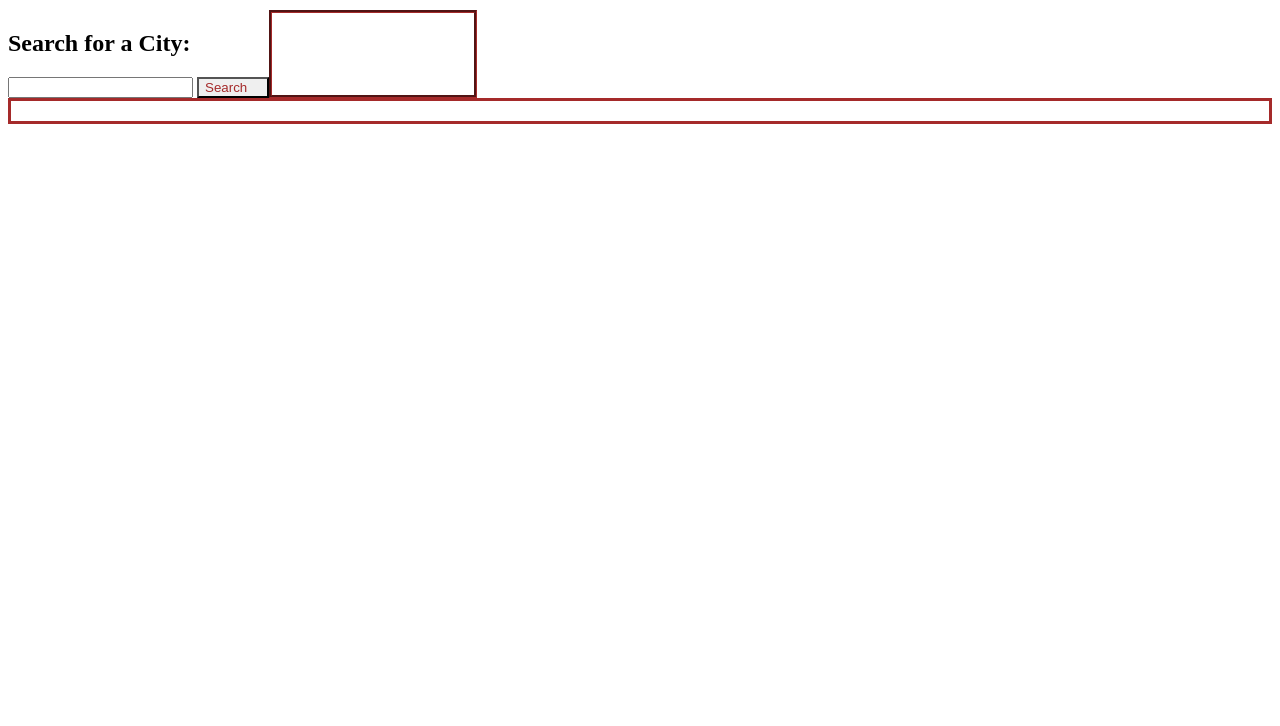
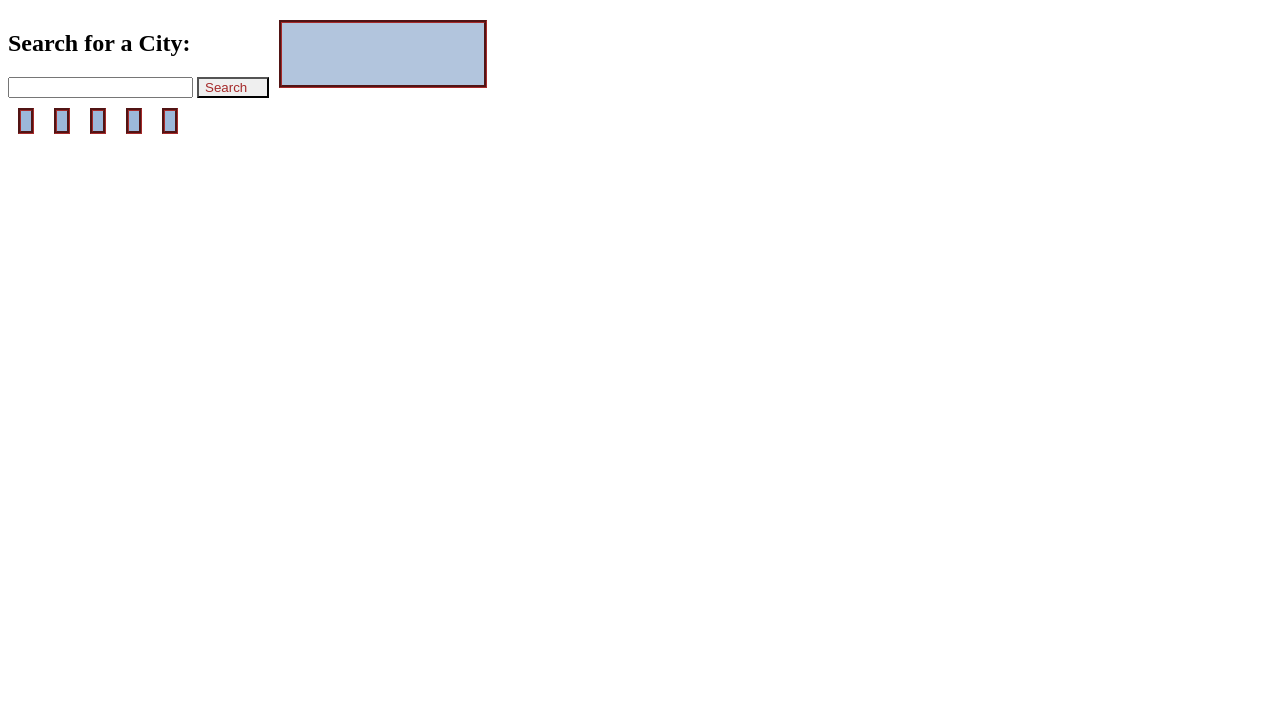
Before and after one commit to Chr1sti4n0/06-Homework, a plain HTML site: page index.html in a window 1280 px wide. Shown: the part 74-800 px from the top of the page. Drawn offline with nearby package versions, Linux system fonts and the light colour scheme.

Commit message:
Added styling for current forecast, 5-day forecast, and list of previous searches.

```diff
--- a/style.css
+++ b/style.css
@@ -1,3 +1,4 @@
+/* Header */
 h1 {
     color: rgb(196, 223, 223);
     background-color: brown;
@@ -6,10 +7,12 @@ h1 {
     font-size: 30px;
 }
 
+/* Search Box */
 .input-box {
     display: inline;
 }
 
+/* Search Button */
 #search-button {
     display: inline-flex;
     color: brown;
@@ -17,38 +20,77 @@ h1 {
     padding-right: 20px;
 }
 
+/* Current Weather Container */
 #todays-container {
     display: inline-flex;
 }
 
 #forecast-container {
     display: flex;
-    border-style: solid;
-    border-color: brown;
+    /* background-color: rgb(223, 182, 182); */
 }
 
 #display-weather {
     border-style: groove;
     border-color: brown;
     padding: 10px 200px 10px 2px;
+    background-color: rgb(178, 197, 221);
+    margin: 10px;
 }
 
+#search-list button {
+    color: rgb(246, 248, 248);
+    height: 30px;
+    width: 300px;
+    background-color: rgb(238, 29, 81);
+    display: block;
+    margin: 2px;
+}
+/* Search list syling */
+/* #search-list.button {
+    display: block;
+    padding: 3px;
+    color: burlywood;
+
+} */
+
+/* 5 day forecast styling */
 #display-forecast1 {
     padding: 10px 5px 10px;
+    border-style: groove;
+    border-color: brown;
+    background-color: rgb(156, 184, 218);
+    margin: 10px;
 }
 
 #display-forecast2 {
     padding: 10px 5px 10px;
+    border-style: groove;
+    border-color: brown;
+    background-color: rgb(156, 184, 218);
+    margin: 10px;
 }
 
 #display-forecast3 {
     padding: 10px 5px 10px;
+    border-style: groove;
+    border-color: brown;
+    background-color: rgb(156, 184, 218);
+    margin: 10px;
 }
 
 #display-forecast4 {
     padding: 10px 5px 10px;
+    border-style: groove;
+    border-color: brown;
+    background-color: rgb(156, 184, 218);
+    margin: 10px;
 }
 
 #display-forecast5 {
     padding: 10px 5px 10px;
+    border-style: groove;
+    border-color: brown;
+    background-color: rgb(156, 184, 218);
+    margin: 10px;
 }
```
Also changed, not shown: index.html (+6 -1 lines), script.js (+29 -6 lines).
